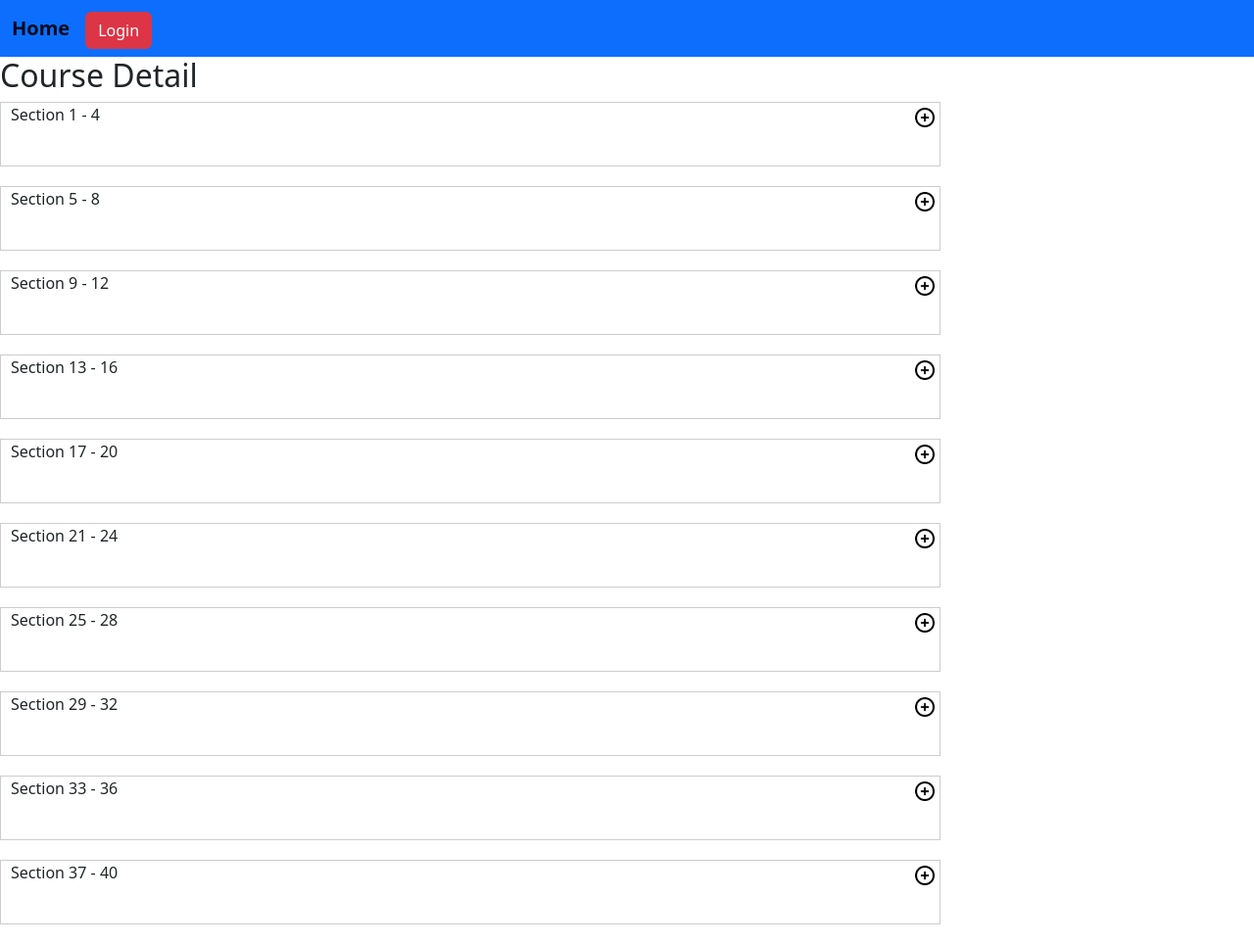
After one commit to NHTLam/Project-Web, a Symfony app: template templates/course/detail.html.twig in a window 1280 px wide. The commit adds this page. Shown: the whole page at 98% size. Run offline with Twig, Linux system fonts and the light colour scheme; the template is opened without the code that fills it, so the values that code supplies are empty; some libraries are stand-ins or nearby versions.

Commit message:
+ decentralization

```diff
--- a/public/css/CssForAdminPage.css
+++ b/public/css/CssForAdminPage.css
@@ -21,3 +21,14 @@ div.dropdown{
 div.logout{
     float: right;
 }
+div.detail{
+    border: 1px solid rgb(205, 205, 205);
+    padding-bottom: 40px;
+    padding-left: 10px;
+    margin-bottom: 20px;
+}
+div.detail img{
+    float: right;
+    margin-top: 5px;
+    margin-right: 5px;
+}
--- a/src/Controller/ClassController.php
+++ b/src/Controller/ClassController.php
@@ -9,9 +9,12 @@ use Symfony\Component\HttpFoundation\Request;
 use Symfony\Component\Routing\Annotation\Route;
 use Symfony\Bundle\FrameworkBundle\Controller\AbstractController;
 use Symfony\Component\HttpFoundation\File\Exception\FileException;
-
+use Sensio\Bundle\FrameworkExtraBundle\Configuration\IsGranted;
 use function PHPUnit\Framework\throwException;
 
+/**
+ * @IsGranted("ROLE_ADMIN")
+ */
 #[Route('/class')]
 class ClassController extends AbstractController
 {
--- a/src/Controller/RegistrationController.php
+++ b/src/Controller/RegistrationController.php
@@ -11,7 +11,11 @@ use Symfony\Component\HttpFoundation\Response;
 use Symfony\Component\PasswordHasher\Hasher\UserPasswordHasherInterface;
 use Symfony\Component\Routing\Annotation\Route;
 use Symfony\Contracts\Translation\TranslatorInterface;
+use Sensio\Bundle\FrameworkExtraBundle\Configuration\IsGranted;
 
+/**
+ * @IsGranted("ROLE_ADMIN")
+ */
 class RegistrationController extends AbstractController
 {
     #[Route('/register', name: 'app_register')]
@@ -23,6 +27,8 @@ class RegistrationController extends AbstractController
 
         if ($form->isSubmitted() && $form->isValid()) {
             // encode the plain password
+            $user->setRoles($form->get('role')->getData());
+
             $user->setPassword(
             $userPasswordHasher->hashPassword(
                     $user,
--- a/src/DataFixtures/ClassFixtures.php
+++ b/src/DataFixtures/ClassFixtures.php
@@ -14,6 +14,7 @@ class ClassFixtures extends Fixture
             $class = new Classes;
             $class -> setName("Class $i");
             $class -> setStdQuantity(rand(20,25));
+            $class -> setStudent(" ");
             $manager->persist($class);
         }
 
--- a/templates/base.html.twig
+++ b/templates/base.html.twig
@@ -25,13 +25,17 @@
                 <span class="navbar-toggler-icon"></span>
             </button>
             <div class="collapse navbar-collapse" id="navbarID">
-                <div class="navbar-nav">
-                    <a class="nav-link active" aria-current="page" href="{{path('view_course')}}">Admin permission </a>
-                </div>
+                {% if is_granted('ROLE_ADMIN') %}
+                    <div class="navbar-nav">
+                        <a class="nav-link active" aria-current="page" href="{{path('view_course')}}">Admin permission </a>
+                    </div>
+                {% endif %}
+
                 {% if app.user %}
                     <div class="navbar-nav">
                         <select onchange="window.location.href=this.value">
                             <option>My Course</option>
+                            <option value="{{path('view_course_detail')}}">Course</option>
                             {# {% for c in Course %}
                                 <option value=""></option>
                             {% endfor %} #}
--- a/templates/class/AddAndEdit.html.twig
+++ b/templates/class/AddAndEdit.html.twig
@@ -4,6 +4,7 @@
 {% block title %}{{title}} page{% endblock %}
 
 {% block body %}
+{% if is_granted('ROLE_ADMIN') %}
 <div class = "container-fluid row">
     <div class = "col-lg-2">
         <ul class = "navbar-nav">
@@ -17,4 +18,5 @@
         {{form(classForm)}}
     </div>
 </div>
+{% endif %}
 {% endblock %}
--- a/templates/class/index.html.twig
+++ b/templates/class/index.html.twig
@@ -3,6 +3,7 @@
 {% block title %}Admin page{% endblock %}
 
 {% block body %}
+{% if is_granted('ROLE_ADMIN') %}
 <div class = "container-fluid row">
     <div class = "col-lg-2">
         <ul class = "navbar-nav">
@@ -72,4 +73,5 @@
         </table>
     </div>
 </div>
+{% endif %}
 {% endblock %}
--- a/templates/course/AddOrEditCourse.html.twig
+++ b/templates/course/AddOrEditCourse.html.twig
@@ -4,6 +4,7 @@
 {% block title %}{{title}} page{% endblock %}
 
 {% block body %}
+{% if is_granted('ROLE_ADMIN') %}
 <div class = "container-fluid row">
     <div class = "col-lg-2">
         <ul class = "navbar-nav">
@@ -17,4 +18,5 @@
         {{form(formCourse)}}
     </div>
 </div>
+{% endif %}
 {% endblock %}
--- /dev/null
+++ b/templates/course/detail.html.twig
@@ -0,0 +1,18 @@
+{% extends 'base.html.twig' %}
+
+{% block title %} Course {% endblock %}
+
+{% block body %}
+<div class = "col-9 ">
+    <h2>Course Detail</h2>
+    {% set i = 0 %}
+    {% for l in 1..10 %}
+        <div class = "detail">
+            {% set y = i + 4 %}
+            Section {{i + 1}} - {{y}}
+            <a href=""><img src="{{asset('image/image01.png')}}" alt="" with="20" height="20"></a>
+        </div>
+        {% set i = y %}
+    {% endfor %}
+</div>
+{% endblock %}
--- a/templates/course/index.html.twig
+++ b/templates/course/index.html.twig
@@ -3,6 +3,7 @@
 {% block title %}Admin page{% endblock %}
 
 {% block body %}
+{% if is_granted('ROLE_ADMIN') %}
 <div class = "container-fluid row">
     <div class = "col-lg-2">
         <ul class = "navbar-nav">
@@ -79,4 +80,5 @@
         </table>
     </div>
 </div>
+{% endif %}
 {% endblock %}
--- a/templates/registration/register.html.twig
+++ b/templates/registration/register.html.twig
@@ -4,6 +4,7 @@
 {% block title %}Register{% endblock %}
 
 {% block body %}
+{% if is_granted('ROLE_ADMIN') %}
 <div class = "container-fluid row">
     <div class = "col-lg-2">
         <ul class = "navbar-nav">
@@ -19,10 +20,12 @@
                 {{ form_row(registrationForm.plainPassword, {
                     label: 'Password'
                 }) }}
-                {{ form_row(registrationForm.agreeTerms) }}
+                {{ form_row(registrationForm.roles) }}
+                {# {{ form_row(registrationForm.agreeTerms) }} #}
 
                 <button type="submit" class="btn btn-info">Register</button>
             {{ form_end(registrationForm) }}
     </div>
 </div>
+{% endif %}
 {% endblock %}
--- a/templates/security/login.html.twig
+++ b/templates/security/login.html.twig
@@ -3,6 +3,7 @@
 {% block title %}Log in!{% endblock %}
 {% block nav %} {% endblock %}
 {% block body %}
+<div class = "">
     <form method="post">
         {% if error %}
             <div class="alert alert-danger">{{ error.messageKey|trans(error.messageData, 'security') }}</div>
@@ -32,4 +33,5 @@
             Sign in
         </button>
     </form>
+</div>
 {% endblock %}
```
Also changed, not shown: src/Controller/CourseController.php (+47 -0 lines), src/DataFixtures/UserFixtures.php (added, +38 -0 lines), src/Form/RegistrationFormType.php (+18 -7 lines), public/image/image01.png (added). Lines whose indentation alone changed are shown as unchanged.
